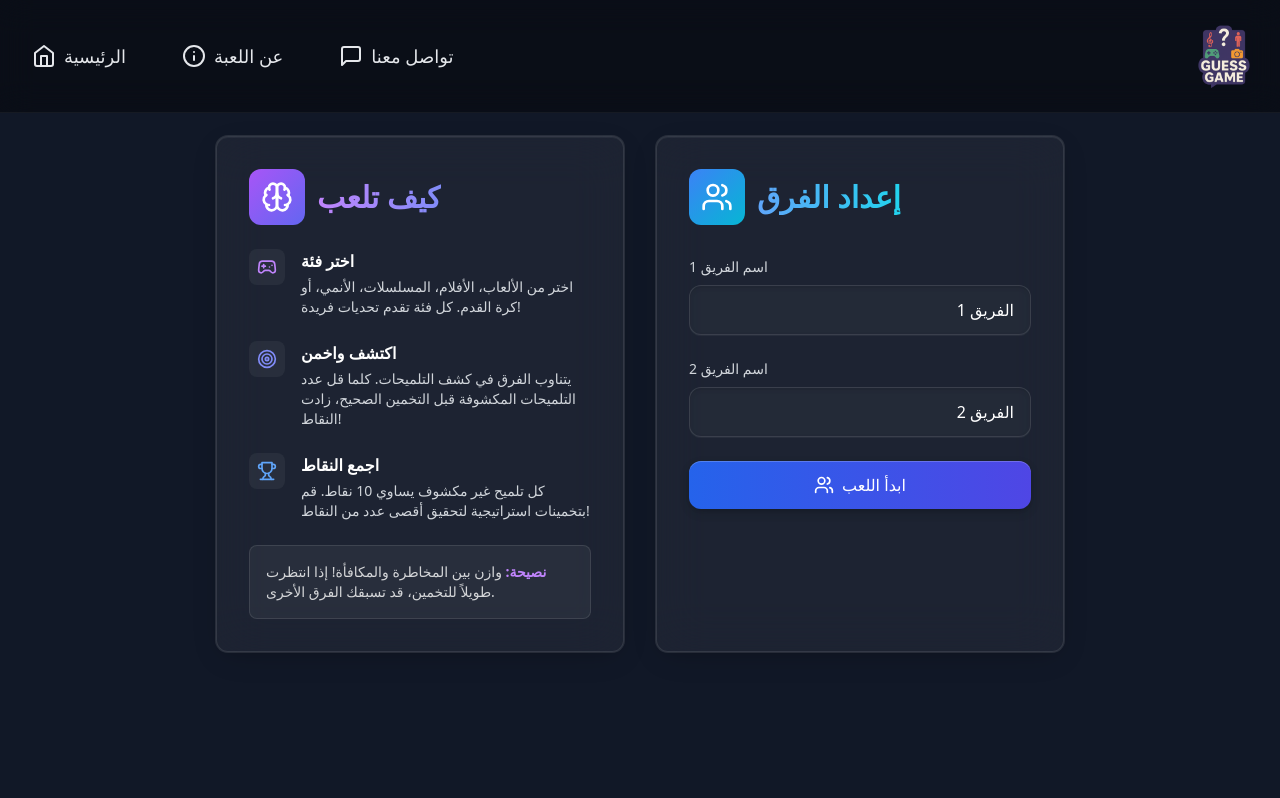
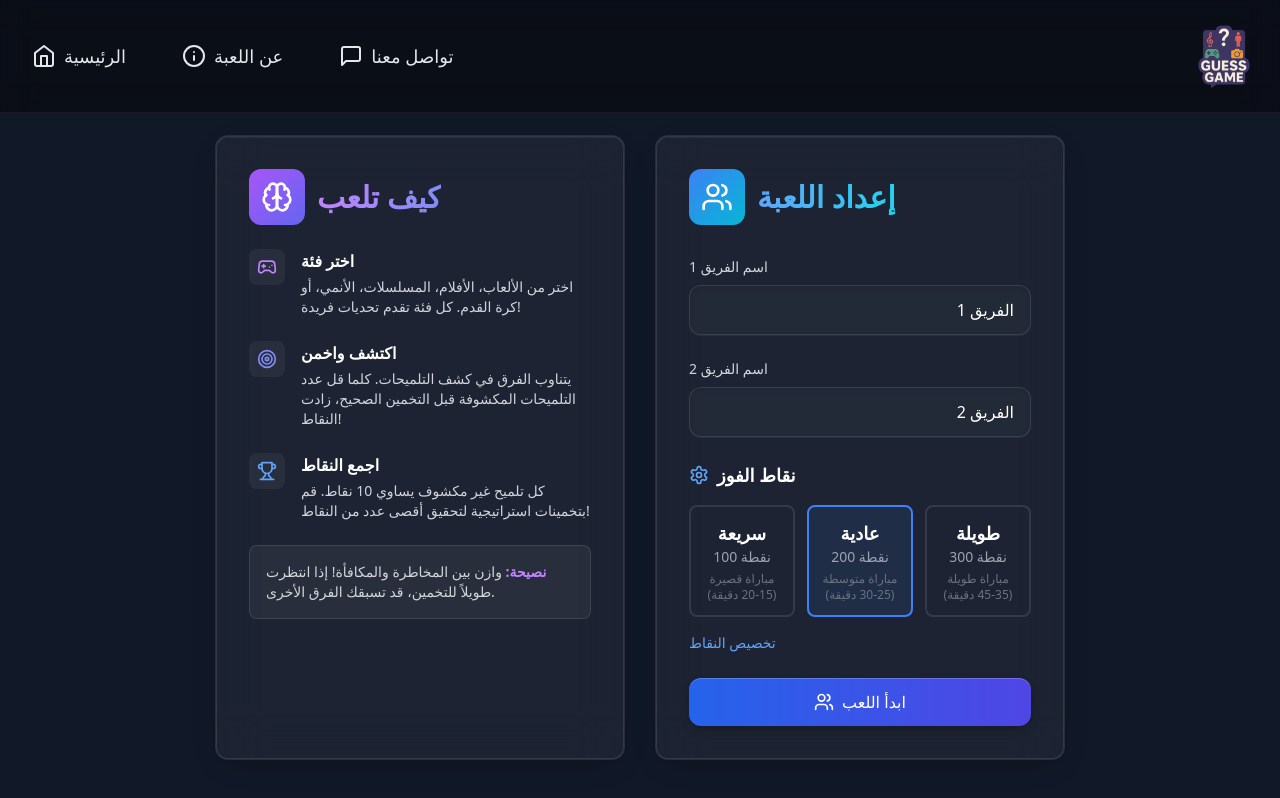
Before and after one commit to Abo3za/Guess-Master, a React (Vite) app: page /setup in a window 1280 px wide. Built offline with nearby package versions, Linux system fonts and the light colour scheme.

Commit message:
user choose points to win

```diff
--- a/src/App.tsx
+++ b/src/App.tsx
@@ -32,8 +32,8 @@ function AppRoutes() {
 
   const shouldHideNav = isGameActive && (location.pathname === '/categories' || location.pathname === '/game');
 
-  const handleGameStart = (teams: string[]) => {
-    initializeGame(teams);
+  const handleGameStart = (teams: string[], winningPoints: number) => {
+    initializeGame(teams, winningPoints);
     navigate('/categories');
   };
 
--- a/src/components/AboutPage.tsx
+++ b/src/components/AboutPage.tsx
@@ -1,7 +1,10 @@
 import React from 'react';
 import { Info } from 'lucide-react';
+import { useGameStore } from '../store/gameStore';
 
 export const AboutPage: React.FC = () => {
+  const { winningPoints } = useGameStore();
+
   return (
     <div className="min-h-screen bg-gradient-to-b from-gray-900 to-black text-white pt-20 pb-24">
       <div className="max-w-4xl mx-auto px-6">
@@ -27,7 +30,7 @@ export const AboutPage: React.FC = () => {
             <li>• اختر الفئة التي تريد اللعب بها</li>
             <li>• استخدم التلميحات المتاحة للوصول إلى الإجابة</li>
             <li>• كل تلميح يكشفه الفريق يقلل من النقاط المحتملة</li>
-            <li>• الفريق الذي يجمع 200 نقطة أولاً يفوز</li>
+            <li>• الفريق الذي يجمع {winningPoints} نقطة أولاً يفوز</li>
           </ul>
         </div>
 
--- a/src/components/CategorySelection.tsx
+++ b/src/components/CategorySelection.tsx
@@ -46,7 +46,7 @@ const categories = [
 ];
 
 export const CategorySelection: React.FC<CategorySelectionProps> = ({ onSelect, onResetGame }) => {
-  const { teams, adjustScore, endGame, categorySelectionCounts, checkWinCondition } = useGameStore();
+  const { teams, adjustScore, endGame, categorySelectionCounts, checkWinCondition, winningPoints } = useGameStore();
   const [showEndNotification, setShowEndNotification] = useState(false);
   const [winner, setWinner] = useState<{ name: string; score: number } | null>(null);
 
@@ -111,7 +111,7 @@ export const CategorySelection: React.FC<CategorySelectionProps> = ({ onSelect,
             <div className="text-center bg-blue-500/10 px-6 py-3 rounded-xl border border-blue-500/20">
               <span className="text-xl font-bold text-blue-400 flex items-center gap-2">
                 <Trophy className="w-6 h-6" />
-                أول فريق يصل إلى 200 نقطة يفوز
+                أول فريق يصل إلى {winningPoints} نقطة يفوز
               </span>
             </div>
           </div>
--- a/src/components/GameSetup.tsx
+++ b/src/components/GameSetup.tsx
@@ -1,17 +1,25 @@
 import React, { useState } from 'react';
-import { Users, Gamepad2, Brain, Trophy, Target } from 'lucide-react';
+import { Users, Gamepad2, Brain, Trophy, Target, Settings } from 'lucide-react';
 
 interface GameSetupProps {
-  onStart: (teams: string[]) => void;
+  onStart: (teams: string[], winningPoints: number) => void;
 }
+
+const RECOMMENDED_POINTS = [
+  { value: 100, label: 'سريعة', description: 'مباراة قصيرة (15-20 دقيقة)' },
+  { value: 200, label: 'عادية', description: 'مباراة متوسطة (25-30 دقيقة)' },
+  { value: 300, label: 'طويلة', description: 'مباراة طويلة (35-45 دقيقة)' },
+];
 
 export const GameSetup: React.FC<GameSetupProps> = ({ onStart }) => {
   const [teams, setTeams] = useState(['الفريق 1', 'الفريق 2']);
+  const [winningPoints, setWinningPoints] = useState(200);
+  const [customPoints, setCustomPoints] = useState(false);
 
   const handleSubmit = (e: React.FormEvent) => {
     e.preventDefault();
     if (teams.every(team => team.trim())) {
-      onStart(teams);
+      onStart(teams, winningPoints);
     }
   };
 
@@ -87,11 +95,12 @@ export const GameSetup: React.FC<GameSetupProps> = ({ onStart }) => {
               <Users className="w-8 h-8 text-white" />
             </div>
             <h2 className="text-3xl font-bold bg-gradient-to-r from-blue-400 to-cyan-400 bg-clip-text text-transparent">
-              إعداد الفرق
+              إعداد اللعبة
             </h2>
           </div>
 
           <form onSubmit={handleSubmit} className="space-y-6">
+            {/* Team Names */}
             {teams.map((team, index) => (
               <div key={index} className="space-y-2">
                 <label className="block text-sm font-medium text-gray-300">
@@ -108,6 +117,66 @@ export const GameSetup: React.FC<GameSetupProps> = ({ onStart }) => {
               </div>
             ))}
 
+            {/* Winning Points Selection */}
+            <div className="space-y-4">
+              <div className="flex items-center gap-2">
+                <Settings className="w-5 h-5 text-blue-400" />
+                <h3 className="text-lg font-semibold text-white">نقاط الفوز</h3>
+              </div>
+
+              {!customPoints ? (
+                <>
+                  <div className="grid grid-cols-3 gap-3">
+                    {RECOMMENDED_POINTS.map((option) => (
+                      <button
+                        key={option.value}
+                        type="button"
+                        onClick={() => setWinningPoints(option.value)}
+                        className={`p-3 rounded-lg border-2 transition-all ${
+                          winningPoints === option.value
+                            ? 'border-blue-500 bg-blue-500/10'
+                            : 'border-white/10 hover:border-white/20'
+                        }`}
+                      >
+                        <div className="text-lg font-bold text-white">{option.label}</div>
+                        <div className="text-sm text-gray-400">{option.value} نقطة</div>
+                        <div className="text-xs text-gray-500 mt-1">{option.description}</div>
+                      </button>
+                    ))}
+                  </div>
+                  <button
+                    type="button"
+                    onClick={() => setCustomPoints(true)}
+                    className="text-sm text-blue-400 hover:text-blue-300"
+                  >
+                    تخصيص النقاط
+                  </button>
+                </>
+              ) : (
+                <div className="space-y-2">
+                  <input
+                    type="number"
+                    value={winningPoints}
+                    onChange={(e) => setWinningPoints(Math.max(50, parseInt(e.target.value) || 50))}
+                    className="input-field text-right"
+                    min="50"
+                    step="10"
+                    required
+                  />
+                  <div className="flex justify-between text-sm">
+                    <span className="text-gray-400">الحد الأدنى: 50 نقطة</span>
+                    <button
+                      type="button"
+                      onClick={() => setCustomPoints(false)}
+                      className="text-blue-400 hover:text-blue-300"
+                    >
+                      العودة للإعدادات الموصى بها
+                    </button>
+                  </div>
+                </div>
+              )}
+            </div>
+
             <button
               type="submit"
               className="primary-button w-full mt-8 group"
--- a/src/store/gameStore.ts
+++ b/src/store/gameStore.ts
@@ -3,7 +3,7 @@ import { persist } from 'zustand/middleware';
 import { GameState, Team, GameItem, Category } from '../types';
 
 interface GameStore extends GameState {
-  initializeGame: (teams: string[]) => void;
+  initializeGame: (teams: string[], winningPoints: number) => void;
   setCurrentItem: (item: GameItem) => void;
   setCategory: (category: Category) => void;
   revealDetail: (detailIndex: number) => void;
@@ -17,6 +17,7 @@ interface GameStore extends GameState {
   clearCategoryUsedItems: (category: Category) => void;
   endGame: () => void;
   checkWinCondition: () => boolean;
+  winningPoints: number;
 }
 
 const initialState: GameState = {
@@ -30,15 +31,14 @@ const initialState: GameState = {
   gameEnded: false,
   categorySelectionCounts: {} as Record<Category, number>,
   isGameActive: false,
+  winningPoints: 200,
 };
-
-const WINNING_SCORE = 200; // Points needed to win
 
 export const useGameStore = create<GameStore>()(
   persist(
     (set, get) => ({
       ...initialState,
-      initializeGame: (teamNames) => {
+      initializeGame: (teamNames, winningPoints) => {
         const teams: Team[] = teamNames.map((name, index) => ({
           id: `team-${index + 1}`,
           name,
@@ -55,6 +55,7 @@ export const useGameStore = create<GameStore>()(
           categorySelectionCounts: {},
           isGameActive: true,
           gameEnded: false,
+          winningPoints,
         });
       },
       setCurrentItem: (item) => {
@@ -141,7 +142,7 @@ export const useGameStore = create<GameStore>()(
           );
 
           // Check if any team has reached the winning score
-          const hasWinner = updatedTeams.some(team => team.score >= WINNING_SCORE);
+          const hasWinner = updatedTeams.some(team => team.score >= state.winningPoints);
           if (hasWinner) {
             return {
               teams: updatedTeams,
@@ -201,8 +202,8 @@ export const useGameStore = create<GameStore>()(
         });
       },
       checkWinCondition: () => {
-        const { teams } = get();
-        return teams.some(team => team.score >= WINNING_SCORE);
+        const { teams, winningPoints } = get();
+        return teams.some(team => team.score >= winningPoints);
       }
     }),
     {
@@ -216,7 +217,8 @@ export const useGameStore = create<GameStore>()(
         categoryUsedItems: state.categoryUsedItems,
         categorySelectionCounts: state.categorySelectionCounts,
         isGameActive: state.isGameActive,
-        gameEnded: state.gameEnded
+        gameEnded: state.gameEnded,
+        winningPoints: state.winningPoints
       })
     }
   )
```
